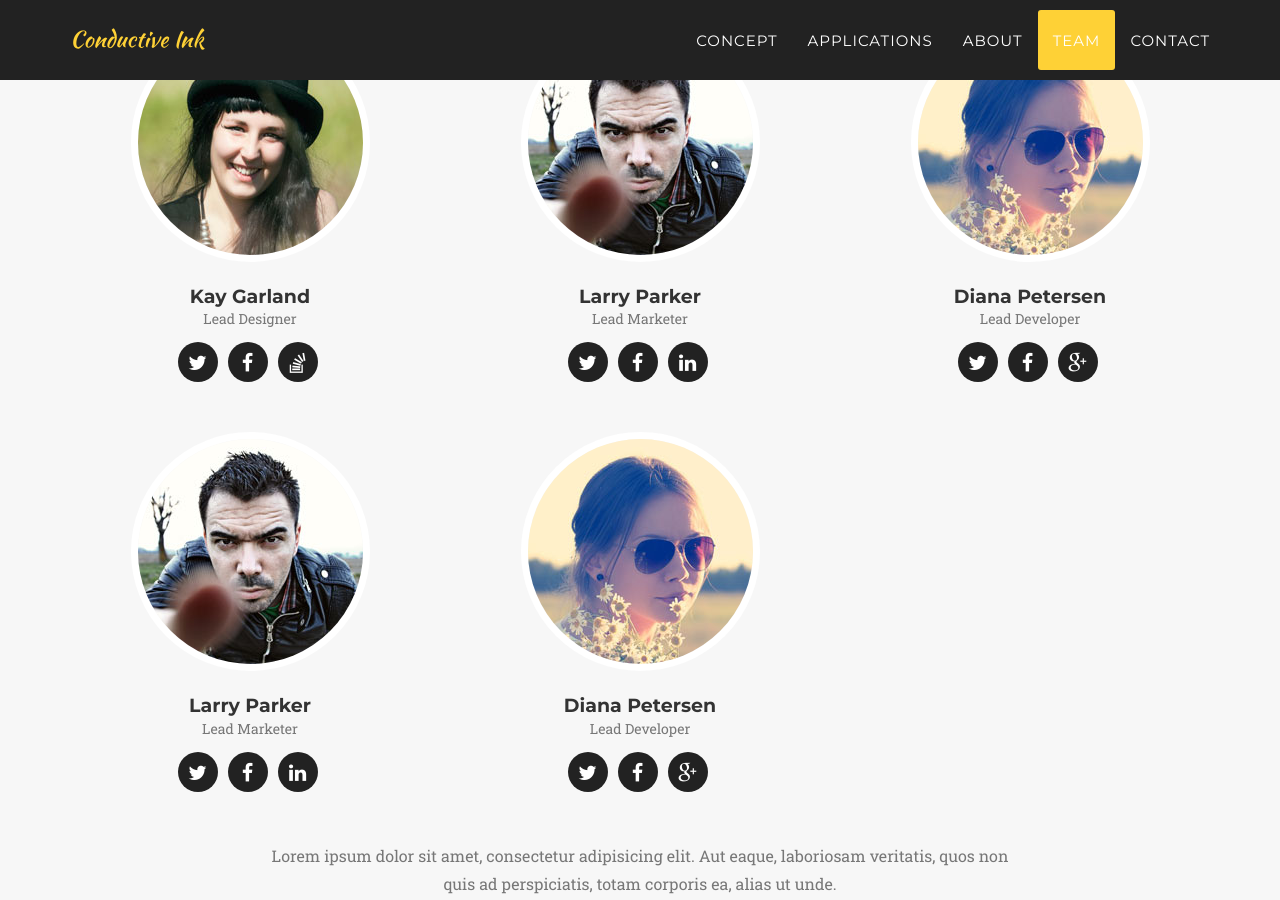
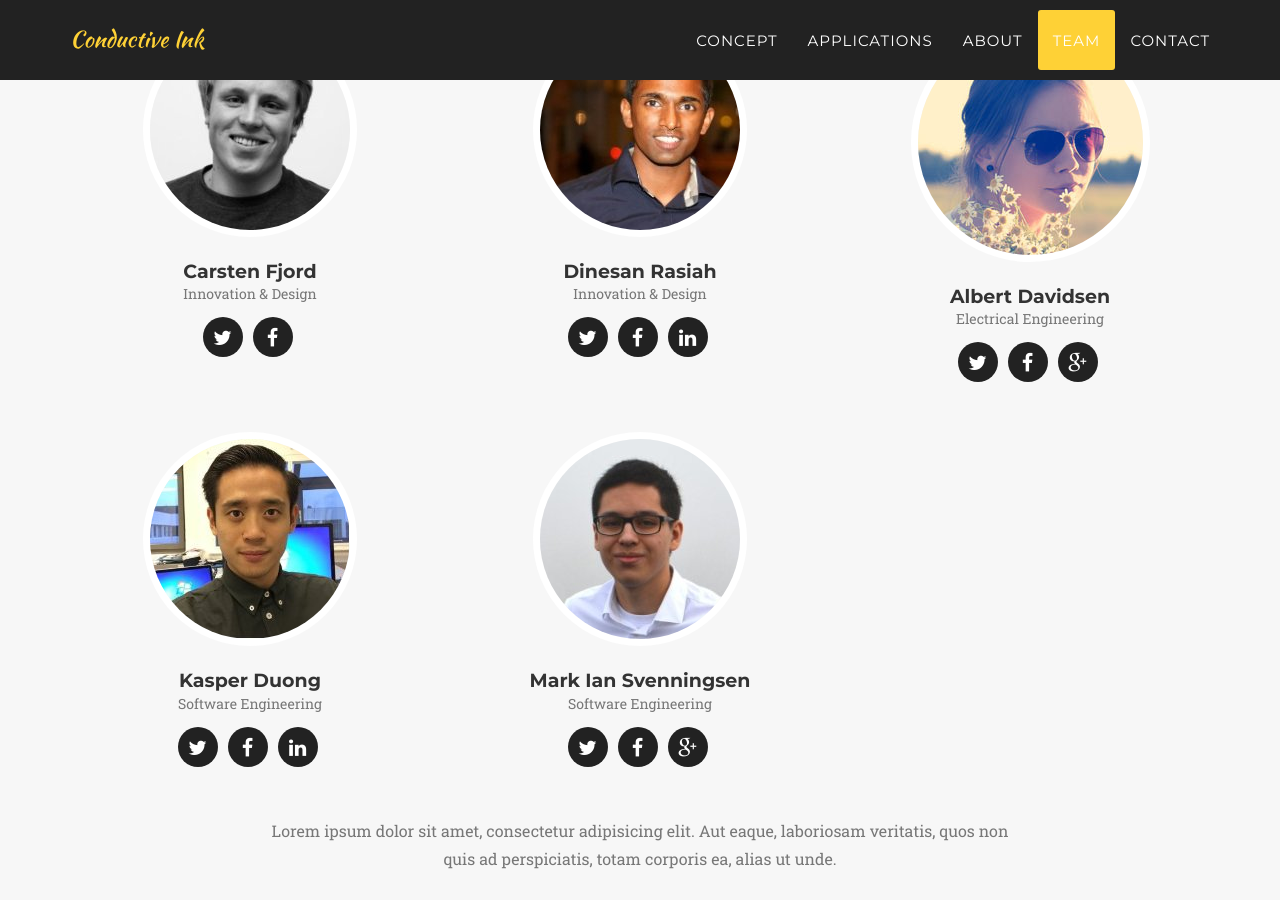
Before and after one commit to conink/conink.github.io, a Jekyll site: the page built from index.html, in a window 1280 px wide and 900 px high, scrolled down 4072 px. Built offline with Jekyll 4.4.1, drawn with Linux system fonts in a browser that asks for light colours; some web fonts are replaced.

Commit message:
updated team

```diff
--- a/_config.yml
+++ b/_config.yml
@@ -14,20 +14,18 @@ color:
 
 # Team names, titles and social links
 people:
-- name: Kay Garland
-  pic: 1
-  position: Lead Designer
+- name: Carsten Fjord
+  pic: carsten
+  position: Innovation & Design
   social:
     - title: twitter
       url: #
     - title: facebook
       url: #
-    - title: stack-overflow
-      url: #
 
-- name: Larry Parker
-  pic: 2
-  position: Lead Marketer
+- name: Dinesan Rasiah
+  pic: dinesan
+  position: Innovation & Design
   social:
     - title: twitter
       url: #
@@ -36,9 +34,9 @@ people:
     - title: linkedin
       url: #
 
-- name: Diana Petersen
+- name: Albert Davidsen
   pic: 3
-  position: Lead Developer
+  position: Electrical Engineering
   social:
     - title: twitter
       url: #
@@ -47,9 +45,9 @@ people:
     - title: google-plus
       url: #
 
-- name: Larry Parker
-  pic: 2
-  position: Lead Marketer
+- name: Kasper Duong
+  pic: kasper
+  position: Software Engineering
   social:
     - title: twitter
       url: #
@@ -58,9 +56,9 @@ people:
     - title: linkedin
       url: #
 
-- name: Diana Petersen
-  pic: 3
-  position: Lead Developer
+- name: Mark Ian Svenningsen
+  pic: mark
+  position: Software Engineering
   social:
     - title: twitter
       url: #
--- a/_includes/css/agency.css
+++ b/_includes/css/agency.css
@@ -3,6 +3,7 @@
  * Code licensed under the Apache License v2.0.
  * For details, see http://www.apache.org/licenses/LICENSE-2.0.
  */
+
 
 body {
     overflow-x: hidden;
```
Also changed, not shown: img/team/carsten.jpg (added), img/team/dinesan.jpg (added), img/team/kasper.jpg (added), img/team/mark.jpg (added).
